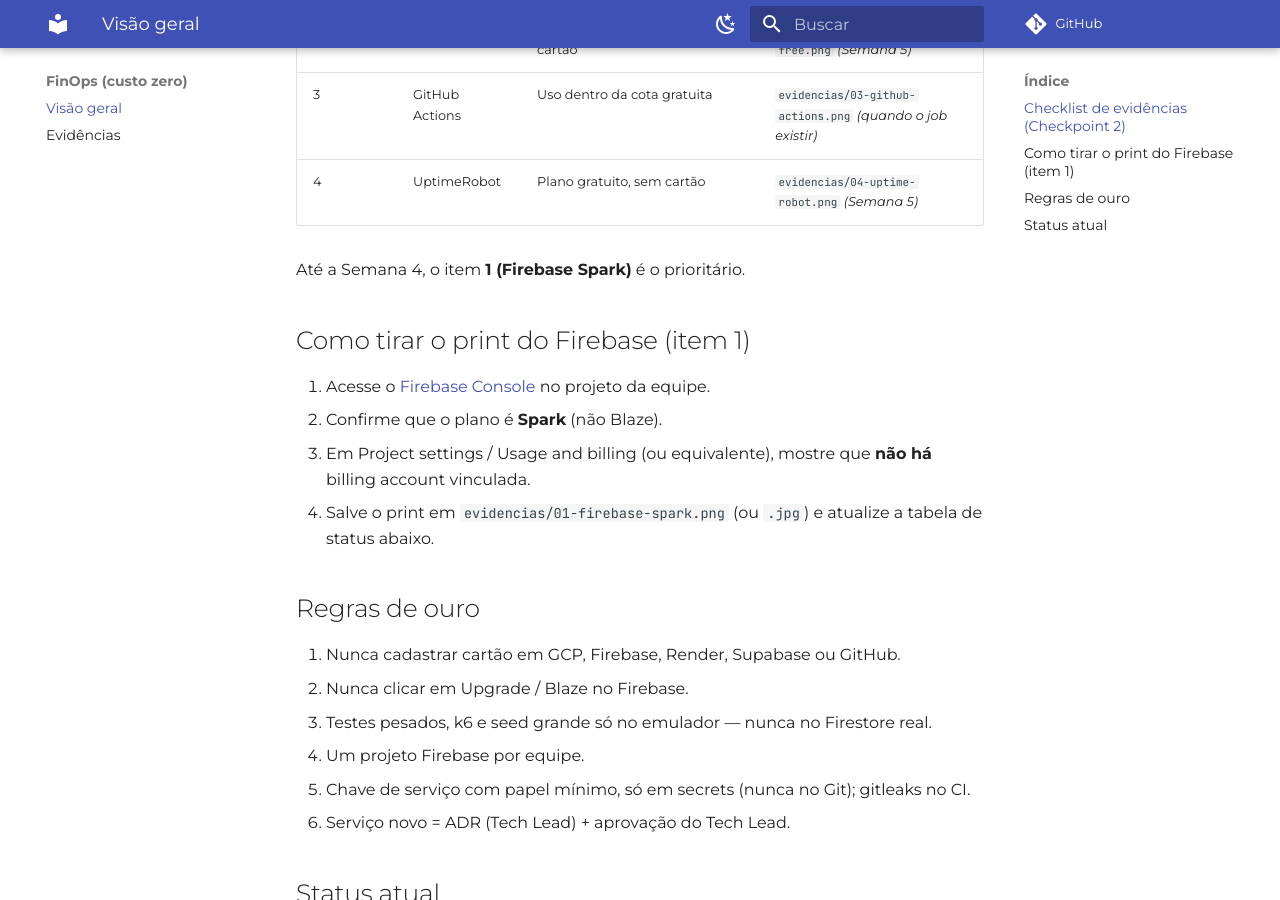
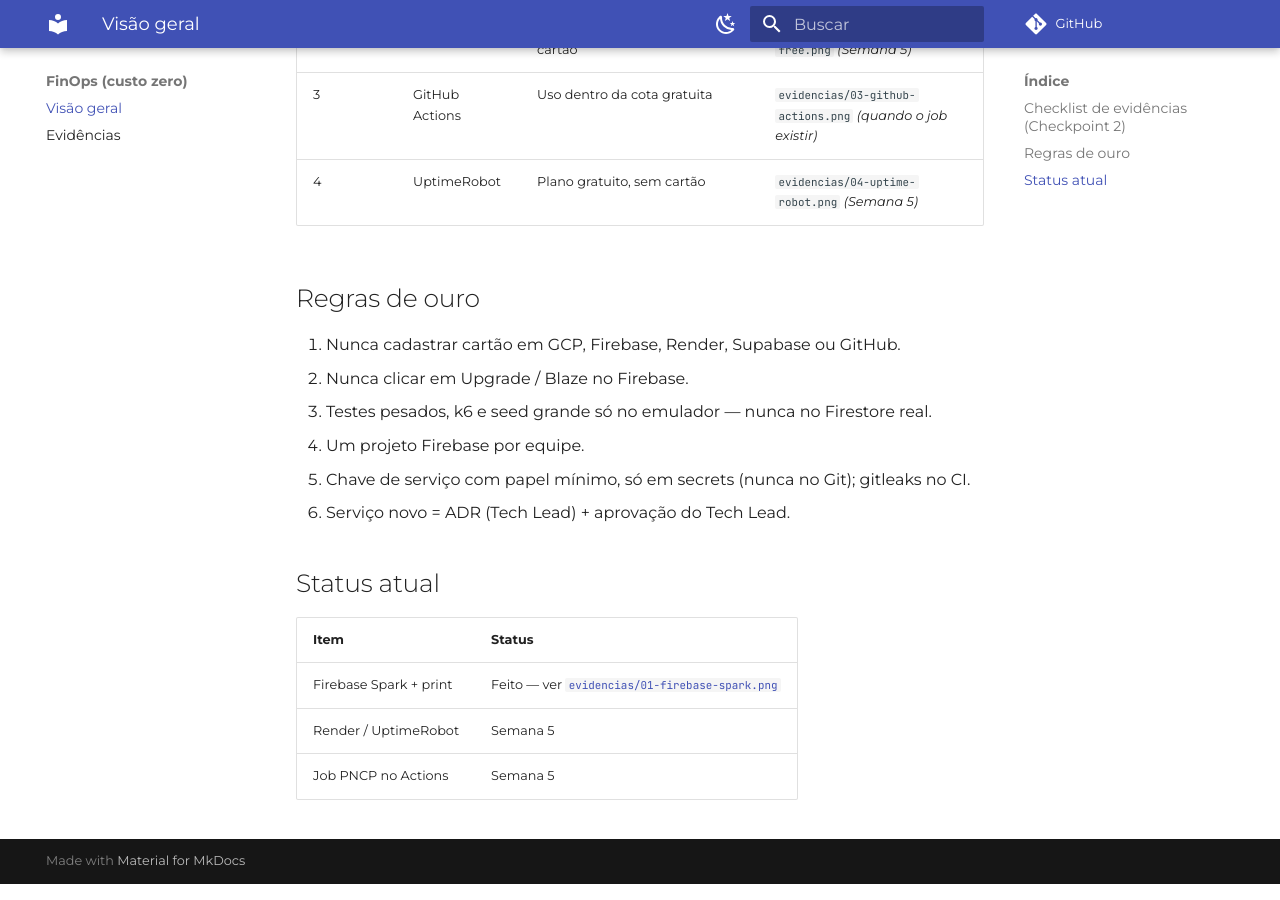
Before and after one commit to LicitaRad4r/documentation, an MkDocs documentation site: the page built from docs/finops/README.md, in a window 1280 px wide and 900 px high, scrolled down 702 px. Built offline with MkDocs 1.6.1 and Material for MkDocs 9.7.7, drawn with Linux system fonts in a browser that asks for light colours; comment, search, counter and statistics services are not loaded.

Commit message:
fix: pequeno ajuste no readme

```diff
--- a/docs/finops/README.md
+++ b/docs/finops/README.md
@@ -19,15 +19,6 @@ Os arquivos ficam em [`evidencias/`](evidencias/README.md).
 | 3 | GitHub Actions | Uso dentro da cota gratuita | `evidencias/03-github-actions.png` *(quando o job existir)* |
 | 4 | UptimeRobot | Plano gratuito, sem cartão | `evidencias/04-uptime-robot.png` *(Semana 5)* |
 
-Até a Semana 4, o item **1 (Firebase Spark)** é o prioritário.
-
-## Como tirar o print do Firebase (item 1)
-
-1. Acesse o [Firebase Console](https://console.firebase.google.com/) no projeto da equipe.
-2. Confirme que o plano é **Spark** (não Blaze).
-3. Em Project settings / Usage and billing (ou equivalente), mostre que **não há** billing account vinculada.
-4. Salve o print em `evidencias/01-firebase-spark.png` (ou `.jpg`) e atualize a tabela de status abaixo.
-
 ## Regras de ouro
 
 1. Nunca cadastrar cartão em GCP, Firebase, Render, Supabase ou GitHub.
```
